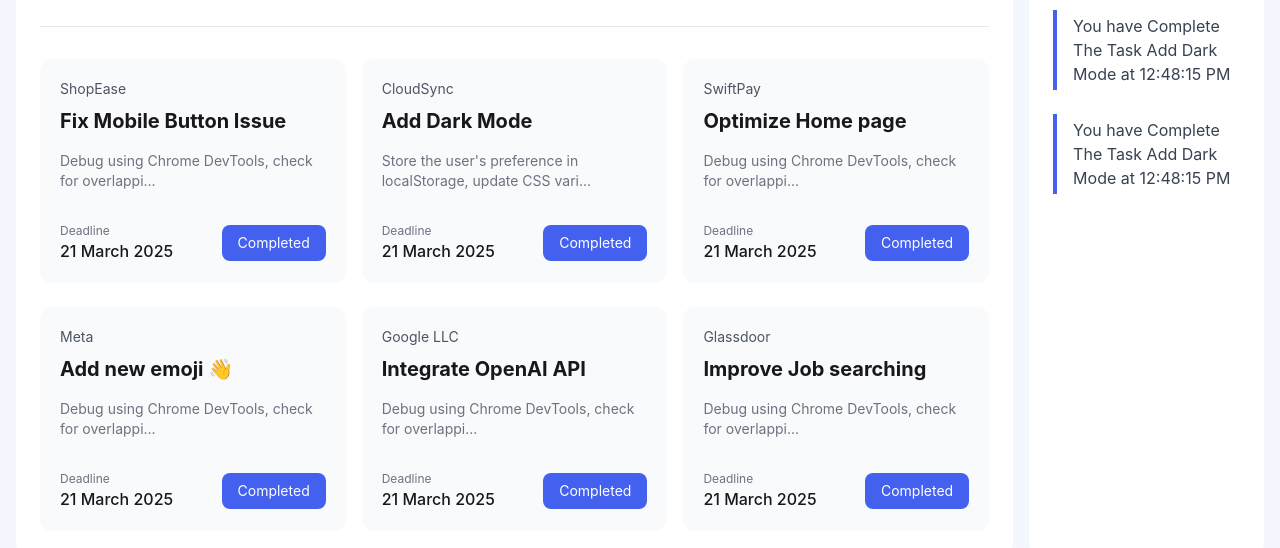
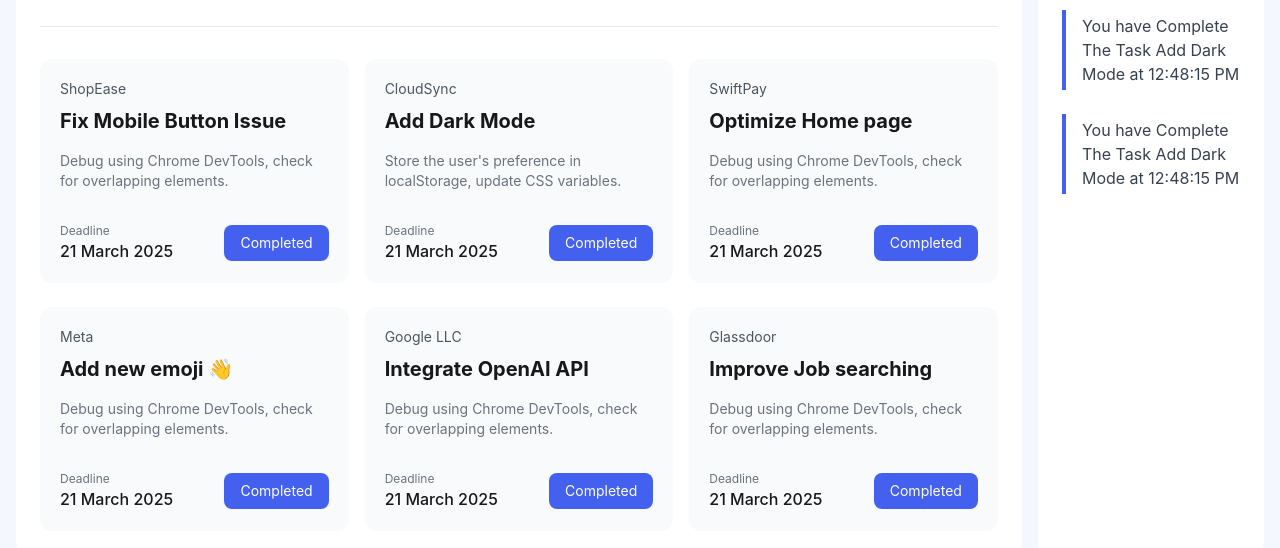
Before and after one commit to MHMITHUN/-Assignment-05-PH, a plain HTML site: page index.html in a window 1280 px wide. Shown: the part 230-778 px from the top of the page. Drawn offline with nearby package versions, Linux system fonts and the light colour scheme.

Commit message:
Completed FUll Project with All Features Favicon

```diff
--- a/index.html
+++ b/index.html
@@ -4,13 +4,15 @@
 <head>
     <meta charset="UTF-8">
     <meta name="viewport" content="width=device-width, initial-scale=1.0">
-    <title>DevBoard</title>
+    <title>DevBoard Project</title>
     <script src="https://cdn.tailwindcss.com"></script>
     <link href="https://cdn.jsdelivr.net/npm/daisyui@5" rel="stylesheet" type="text/css" />
     <script src="https://cdn.jsdelivr.net/npm/@tailwindcss/browser@4"></script>
     <link rel="stylesheet" href="https://cdnjs.cloudflare.com/ajax/libs/font-awesome/6.7.2/css/all.min.css"
         integrity="sha512-Evv84Mr4kqVGRNSgIGL/F/aIDqQb7xQ2vcrdIwxfjThSH8CSR7PBEakCr51Ck+w+/U6swU2Im1vVX0SVk9ABhg=="
         crossorigin="anonymous" referrerpolicy="no-referrer" />
+    <link rel="shortcut icon" href="https://img.icons8.com/windows/512/FFFFFF/dev.png" type="image/x-icon">
+
     <script>
         tailwind.config = {
             theme: {
@@ -116,7 +118,8 @@
                     <div class="bg-gray-50 rounded-xl p-5">
                         <div class="text-sm text-gray-600 mb-2">ShopEase</div>
                         <h3 class="text-xl font-bold mb-4">Fix Mobile Button Issue</h3>
-                        <p class="text-sm text-gray-500 mb-8">Debug using Chrome DevTools, check for overlappi...</p>
+                        <p class="text-sm text-gray-500 mb-8">Debug using Chrome DevTools, check for overlapping
+                            elements.</p>
                         <div class="flex justify-between items-center">
                             <div>
                                 <div class="text-xs text-gray-500">Deadline</div>
@@ -131,7 +134,7 @@
                         <div class="text-sm text-gray-600 mb-2">CloudSync</div>
                         <h3 class="text-xl font-bold mb-4">Add Dark Mode</h3>
                         <p class="text-sm text-gray-500 mb-8">Store the user's preference in localStorage, update CSS
-                            vari...</p>
+                            variables.</p>
                         <div class="flex justify-between items-center">
                             <div>
                                 <div class="text-xs text-gray-500">Deadline</div>
@@ -145,7 +148,8 @@
                     <div class="bg-gray-50 rounded-xl p-5">
                         <div class="text-sm text-gray-600 mb-2">SwiftPay</div>
                         <h3 class="text-xl font-bold mb-4">Optimize Home page</h3>
-                        <p class="text-sm text-gray-500 mb-8">Debug using Chrome DevTools, check for overlappi...</p>
+                        <p class="text-sm text-gray-500 mb-8">Debug using Chrome DevTools, check for overlapping
+                            elements.</p>
                         <div class="flex justify-between items-center">
                             <div>
                                 <div class="text-xs text-gray-500">Deadline</div>
@@ -162,7 +166,8 @@
                     <div class="bg-gray-50 rounded-xl p-5">
                         <div class="text-sm text-gray-600 mb-2">Meta</div>
                         <h3 class="text-xl font-bold mb-4">Add new emoji 👋</h3>
-                        <p class="text-sm text-gray-500 mb-8">Debug using Chrome DevTools, check for overlappi...</p>
+                        <p class="text-sm text-gray-500 mb-8">Debug using Chrome DevTools, check for overlapping
+                            elements.</p>
                         <div class="flex justify-between items-center">
                             <div>
                                 <div class="text-xs text-gray-500">Deadline</div>
@@ -175,7 +180,8 @@
                     <div class="bg-gray-50 rounded-xl p-5">
                         <div class="text-sm text-gray-600 mb-2">Google LLC</div>
                         <h3 class="text-xl font-bold mb-4">Integrate OpenAI API</h3>
-                        <p class="text-sm text-gray-500 mb-8">Debug using Chrome DevTools, check for overlappi...</p>
+                        <p class="text-sm text-gray-500 mb-8">Debug using Chrome DevTools, check for overlapping
+                            elements.</p>
                         <div class="flex justify-between items-center">
                             <div>
                                 <div class="text-xs text-gray-500">Deadline</div>
@@ -189,7 +195,8 @@
                     <div class="bg-gray-50 rounded-xl p-5">
                         <div class="text-sm text-gray-600 mb-2">Glassdoor</div>
                         <h3 class="text-xl font-bold mb-4">Improve Job searching</h3>
-                        <p class="text-sm text-gray-500 mb-8">Debug using Chrome DevTools, check for overlappi...</p>
+                        <p class="text-sm text-gray-500 mb-8">Debug using Chrome DevTools, check for overlapping
+                            elements.</p>
                         <div class="flex justify-between items-center">
                             <div>
                                 <div class="text-xs text-gray-500">Deadline</div>
@@ -231,7 +238,7 @@
     <script src="./js/changeWindow.js"></script>
     <script src="./js/randomTheme.js"></script>
     <script src="./js/liveDate.js"></script>
-    <script src="./js/clearandcomplete.js"></script>
+    <script src="./js/completedtask.js"></script>
     <script src="./js/clearhistory.js"></script>
 </body>
 
```
Also changed, not shown: js/completedtask.js (renamed from js/clearandcomplete.js).
